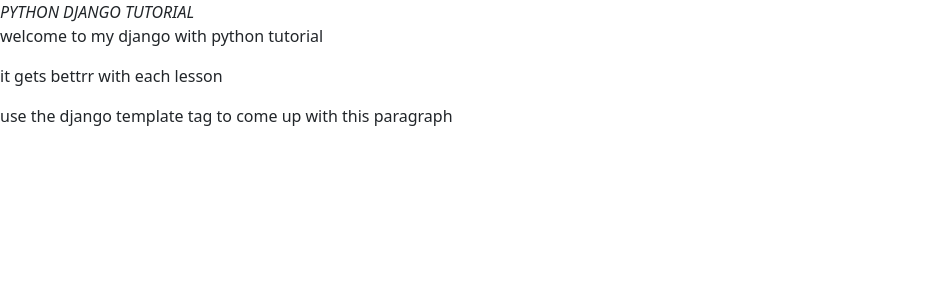
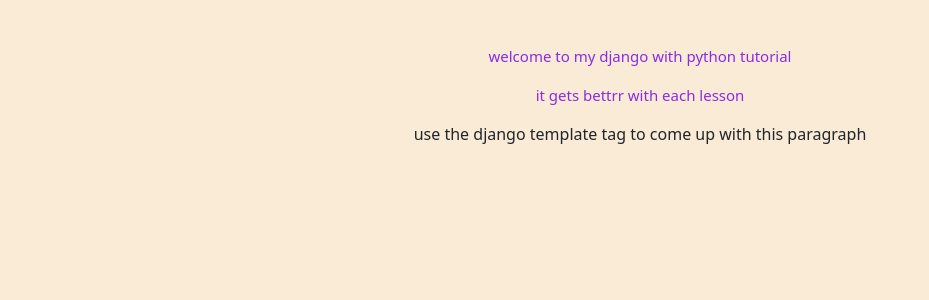
Before and after one commit to dackMatta/Django-tutorial, a Django app: page / in a window 1280 px wide. Shown: the top 300 px of the page, without its empty margins (0-929 px from the left). Run offline with Django 5.2, Linux system fonts and the light colour scheme; data comes from the database, SQL or seed files in the repository.

Commit message:
third commit

```diff
--- a/blog/static/css/blog.css
+++ b/blog/static/css/blog.css
@@ -1,16 +1,16 @@
-.header{
+header{
     color: antiquewhite;
     font-size: 20px;
     font-weight: 500;
     text-align: center;
     margin-top: 15px;
 }
-.p{
+p{
     color: blueviolet;
     font-size: 15px;
     font-weight: 400;
 }
-.body{
+body{
     text-align: center;
     text-decoration: none;
     background-color: antiquewhite;
```
